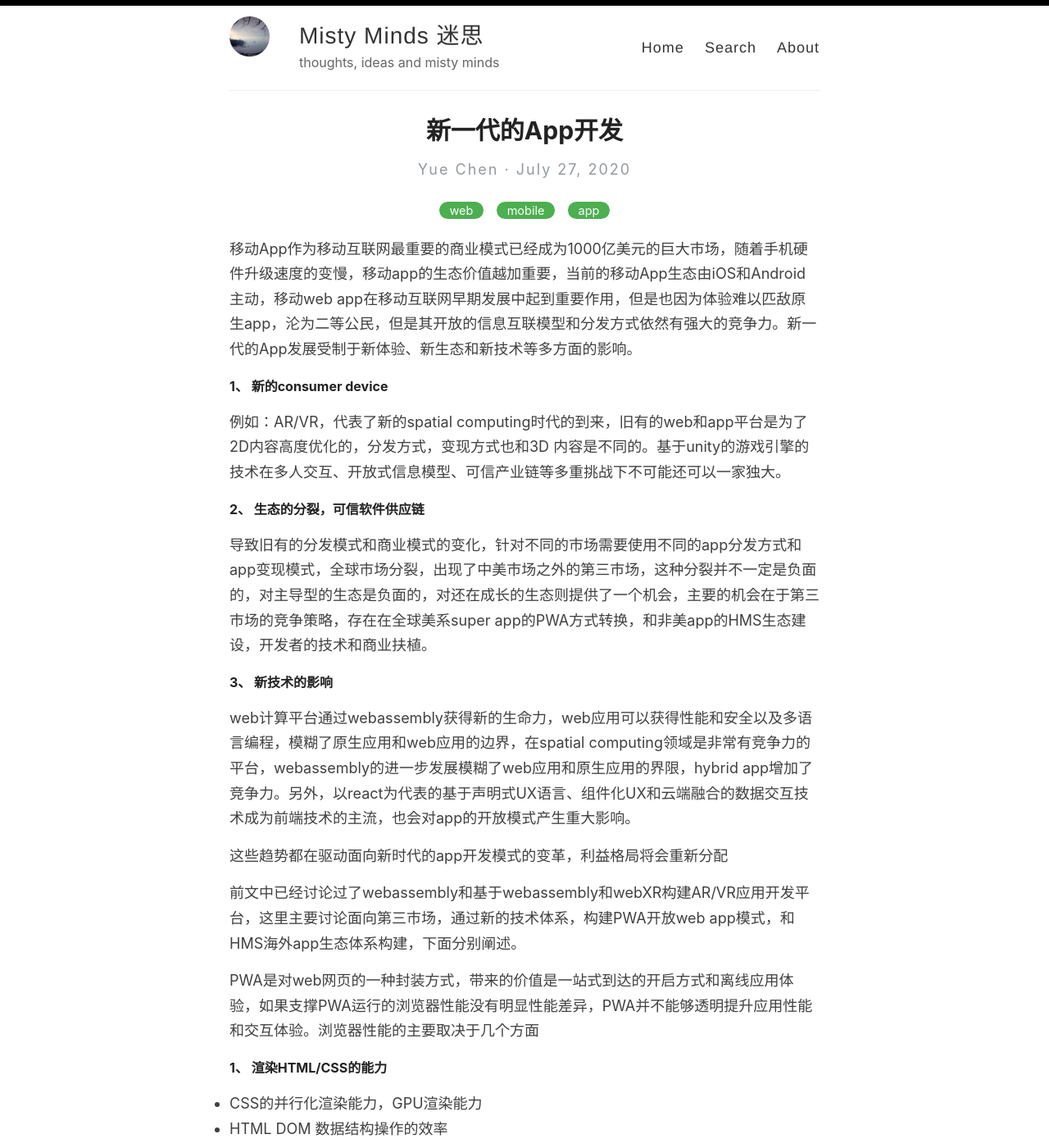
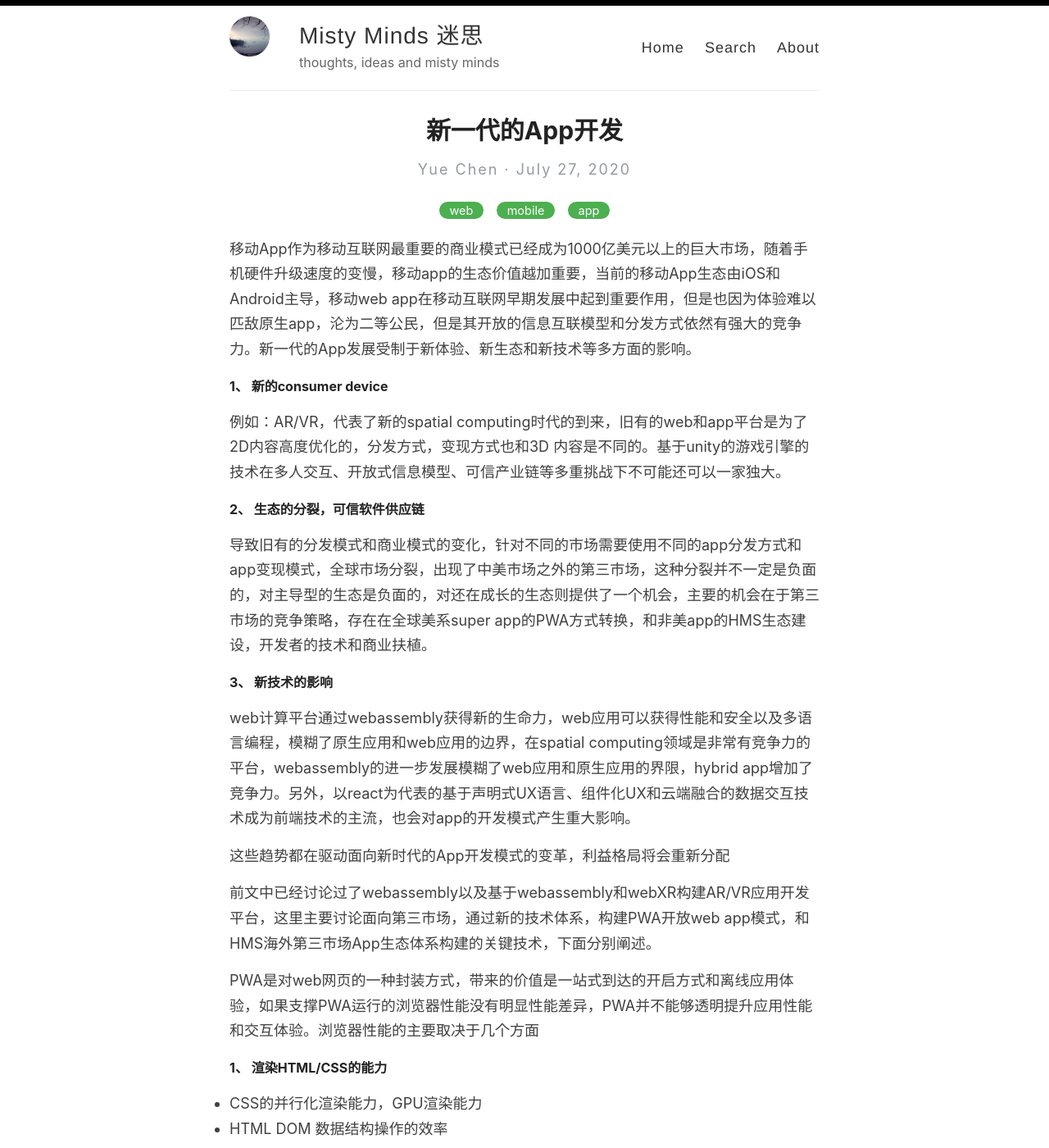
Before and after one commit to sbagga/mistyminds, a Jekyll site: the page built from _posts/2020-07-27-新一代的app开发.md, in a window 1280 px wide and 1400 px high. Shown: the whole window at 82% size. Built offline with Jekyll 4.4.1, drawn with Linux system fonts in a browser that asks for light colours; some of the changed text lies outside the part shown.

Commit message:
Update 2020-07-27-新一代的app开发.md

```diff
--- a/_posts/2020-07-27-新一代的app开发.md
+++ b/_posts/2020-07-27-新一代的app开发.md
@@ -6,18 +6,18 @@ comments_id: 5
 excerpt: 随着新的消费者设备的出现，新计算技术的普及以及全球新的软件供应链的改变，下一代的app开发已经浮出水面
 
 ---
-移动App作为移动互联网最重要的商业模式已经成为1000亿美元的巨大市场，随着手机硬件升级速度的变慢，移动app的生态价值越加重要，当前的移动App生态由iOS和Android主动，移动web app在移动互联网早期发展中起到重要作用，但是也因为体验难以匹敌原生app，沦为二等公民，但是其开放的信息互联模型和分发方式依然有强大的竞争力。新一代的App发展受制于新体验、新生态和新技术等多方面的影响。
+移动App作为移动互联网最重要的商业模式已经成为1000亿美元以上的巨大市场，随着手机硬件升级速度的变慢，移动app的生态价值越加重要，当前的移动App生态由iOS和Android主导，移动web app在移动互联网早期发展中起到重要作用，但是也因为体验难以匹敌原生app，沦为二等公民，但是其开放的信息互联模型和分发方式依然有强大的竞争力。新一代的App发展受制于新体验、新生态和新技术等多方面的影响。
 
 #### 1、	新的consumer device
 例如：AR/VR，代表了新的spatial computing时代的到来，旧有的web和app平台是为了2D内容高度优化的，分发方式，变现方式也和3D 内容是不同的。基于unity的游戏引擎的技术在多人交互、开放式信息模型、可信产业链等多重挑战下不可能还可以一家独大。
 #### 2、	生态的分裂，可信软件供应链
 导致旧有的分发模式和商业模式的变化，针对不同的市场需要使用不同的app分发方式和app变现模式，全球市场分裂，出现了中美市场之外的第三市场，这种分裂并不一定是负面的，对主导型的生态是负面的，对还在成长的生态则提供了一个机会，主要的机会在于第三市场的竞争策略，存在在全球美系super app的PWA方式转换，和非美app的HMS生态建设，开发者的技术和商业扶植。
 #### 3、	新技术的影响
-web计算平台通过webassembly获得新的生命力，web应用可以获得性能和安全以及多语言编程，模糊了原生应用和web应用的边界，在spatial computing领域是非常有竞争力的平台，webassembly的进一步发展模糊了web应用和原生应用的界限，hybrid app增加了竞争力。另外，以react为代表的基于声明式UX语言、组件化UX和云端融合的数据交互技术成为前端技术的主流，也会对app的开放模式产生重大影响。
+web计算平台通过webassembly获得新的生命力，web应用可以获得性能和安全以及多语言编程，模糊了原生应用和web应用的边界，在spatial computing领域是非常有竞争力的平台，webassembly的进一步发展模糊了web应用和原生应用的界限，hybrid app增加了竞争力。另外，以react为代表的基于声明式UX语言、组件化UX和云端融合的数据交互技术成为前端技术的主流，也会对app的开发模式产生重大影响。
 
-这些趋势都在驱动面向新时代的app开发模式的变革，利益格局将会重新分配
+这些趋势都在驱动面向新时代的App开发模式的变革，利益格局将会重新分配
 
-前文中已经讨论过了webassembly和基于webassembly和webXR构建AR/VR应用开发平台，这里主要讨论面向第三市场，通过新的技术体系，构建PWA开放web app模式，和HMS海外app生态体系构建，下面分别阐述。
+前文中已经讨论过了webassembly以及基于webassembly和webXR构建AR/VR应用开发平台，这里主要讨论面向第三市场，通过新的技术体系，构建PWA开放web app模式，和HMS海外第三市场App生态体系构建的关键技术，下面分别阐述。
 
 PWA是对web网页的一种封装方式，带来的价值是一站式到达的开启方式和离线应用体验，如果支撑PWA运行的浏览器性能没有明显性能差异，PWA并不能够透明提升应用性能和交互体验。浏览器性能的主要取决于几个方面
 
@@ -113,7 +113,7 @@ React和React Native是Facebook为了能够大规模开发web app和移动app所
 ![webflow prototyping](../images/webflow.gif)
 
 
-从App实现侧来看，随着组件化架构的采纳和组件生态的逐步繁荣，80%的app代码都可以使用现成组件实现，需要定制化的代码规模越来越少。组件包括UI组件，提供方主要是设计师，也包含特性组件，提供方是各种SaaS业务平台，SaaS除了提供云端API也越来越多地提供app级别的SDK和组件，达到即插即用的效果，即所谓的Feature as a Service，提供了认证、内容管理、地图、支付、搜索、音视频通信、电商、社交等App构建需要和的预制能力，也是OCX、ActiveX组件技术的自然演化。
+从App实现侧来看，随着组件化架构的采纳和组件生态的逐步繁荣，80%的app代码都可以使用现成组件实现，需要定制化的代码规模越来越少。组件包括UI组件，提供方主要是设计师，也包含特性组件，提供方是各种SaaS业务平台，SaaS除了提供云端API也越来越多地提供app级别的SDK和组件，达到即插即用的效果，即所谓的Feature as a Service，提供了认证、内容管理、地图、支付、搜索、音视频通信、电商、社交等App构建需要的基础能力，也是OCX、ActiveX组件技术的自然演化。
 
 ![FaaS](../images/faas.png)
 
@@ -128,13 +128,13 @@ React和React Native是Facebook为了能够大规模开发web app和移动app所
 ![bit.dev](../images/bit.gif)
 
 
-剩下的一个关键问题是在UX设计师的工具生态和代码工程师的组件化自动化实现之间搭建一个互通的桥梁，这是实现UX自动打印出代码的关键。借用编译器的概念，我们需要定义设计和代码实现之间的UX IR（Intermediate Representation），这是标准化前端设计组件和app代码组件的关键性标准。再次借用编译器的语言，UX设计工具是这个编译器的frontend，这个编译器的backend是组件化的App框架，例如：React Native，快应用，Jetpack，UX IR是连接前端UX设计工具和后端App组件的桥梁，需要满足下面的要求
+剩下的一个关键问题是在UX设计师的工具生态和代码工程师的组件化自动化实现之间搭建一个互通的桥梁，这是实现UX自动打印出代码的关键。借用编译器的概念，我们需要定义设计和代码实现之间的UX IR（Intermediate Representation），这是标准化前端设计组件和app代码组件的关键性标准。再次借用编译器的语言，UX设计工具产生的设计输出是这个编译器的frontend，这个编译器的backend是组件化的App框架，例如：React Native，快应用，Jetpack，UX IR是连接前端UX设计工具和后端App组件的桥梁，需要满足下面的要求
 
 1. 无损描述UX设计工具的设计和交互输出
-2. 提供UX设计工具组件模板和App代码模板之间的双向映射关系，包括名字、布局、style、字体的映射
+2. 提供UX设计工具组件模板和App组件之间的双向映射关系，包括名字、布局、style、字体的映射
 3. UX组件的描述可以生成后端App组件的组合布局和数据graph视图
 3. 通过UX IR可以生成高保真的UX原型
-3. 通过UX IR可以生成不同后端App的基于组件的源代码包含组件布局，属性和数据graph关系等
+3. 通过UX IR可以生成不同后端App的基于组件的源代码包含组件布局，属性和数据graph关系和页面跳转逻辑
 
 
 主流的前端UX设计工具多数提供plugin机制，允许第三方开发者调用内部API和数据，设计项目也可以输出为格式化的文本，但是因为没有UX IR这样的标准，设计工具和App的组件生态完全独立发展，完全不兼容，无法建立其一个流水化的工作流程。UX IR使得前端UX设计工具和后端App组件能够在统一的数据标准之下无缝衔接，完成了代码打印机最重要的对接。
```
Also changed, not shown: other parts of _posts/2020-07-27-新一代的app开发.md (+3 -0 lines).
